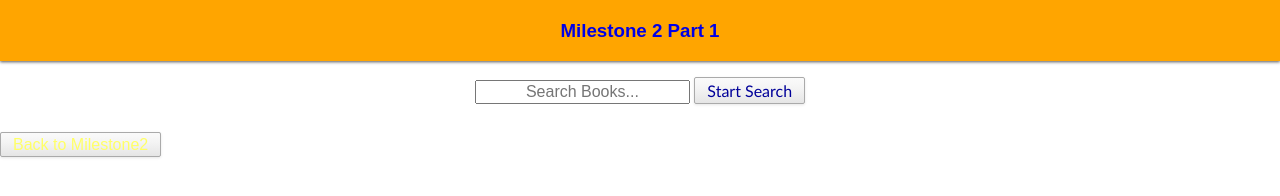
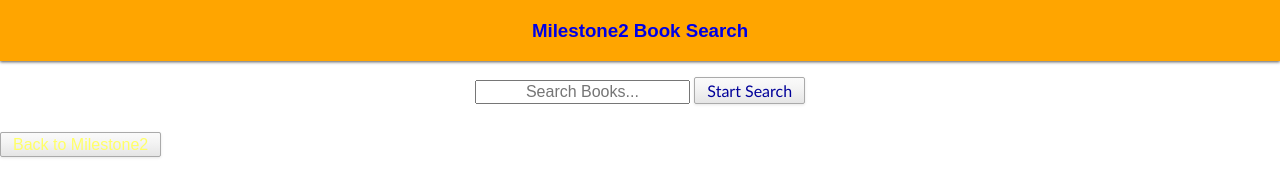
Before and after one commit to DeAngelousBrown/DeAngelousBrown.github.io, a plain HTML site: page milestone2Part1.html in a window 1280 px wide. Drawn offline with nearby package versions, Linux system fonts and the light colour scheme.

Commit message:
Update milestone2Part1.html

```diff
--- a/milestone2Part1.html
+++ b/milestone2Part1.html
@@ -75,7 +75,7 @@
 	</style>
 </head>
 <body>
-	<div id="header"><h3>Milestone 2 Part 1</h3></div>
+	<div id="header"><h3>Milestone2 Book Search</h3></div>
 	<div id="search">
 		<input id="search_val" type="text" name="search" placeholder="Search Books...">
 		<button id="search_button" type="button">Start Search</button>
```
